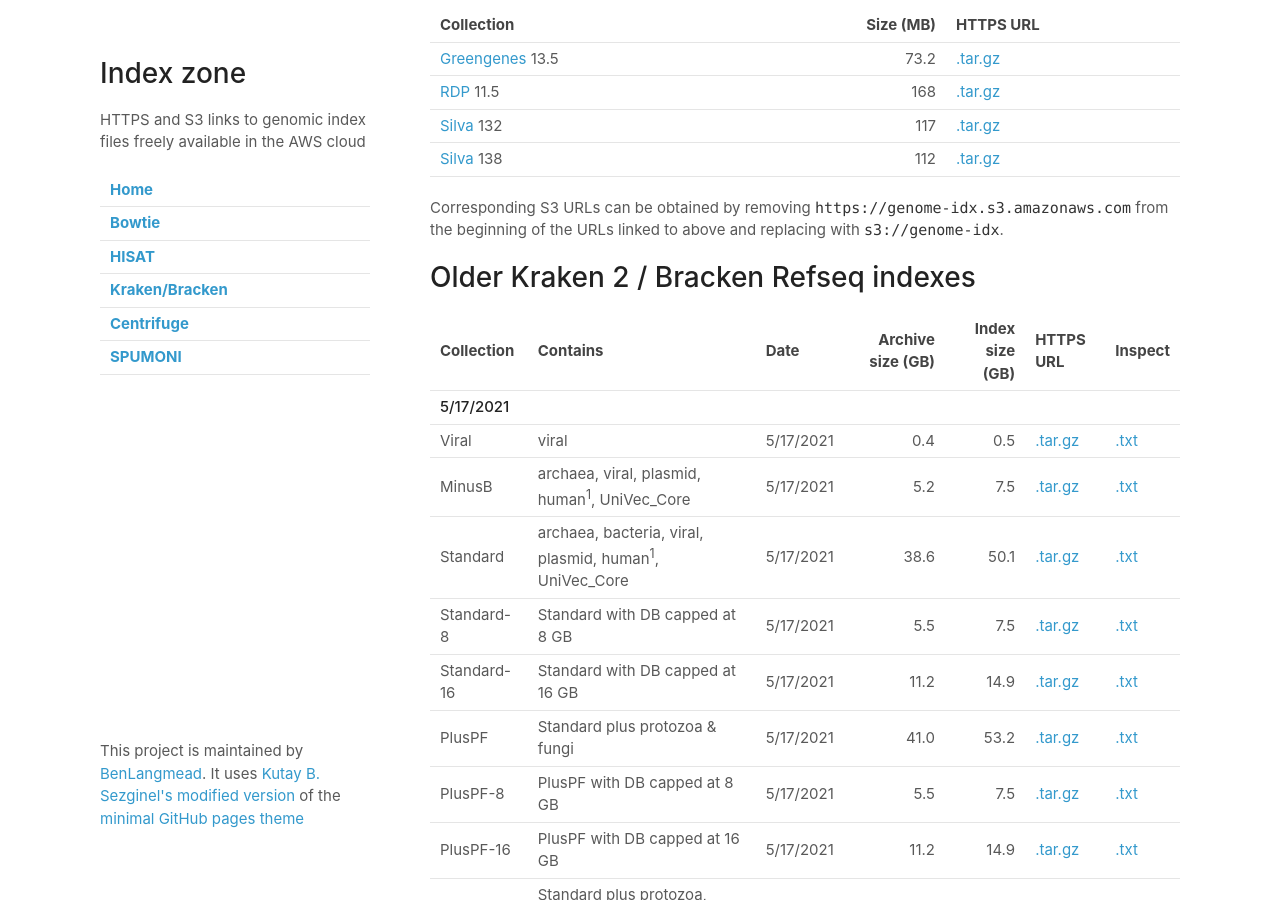
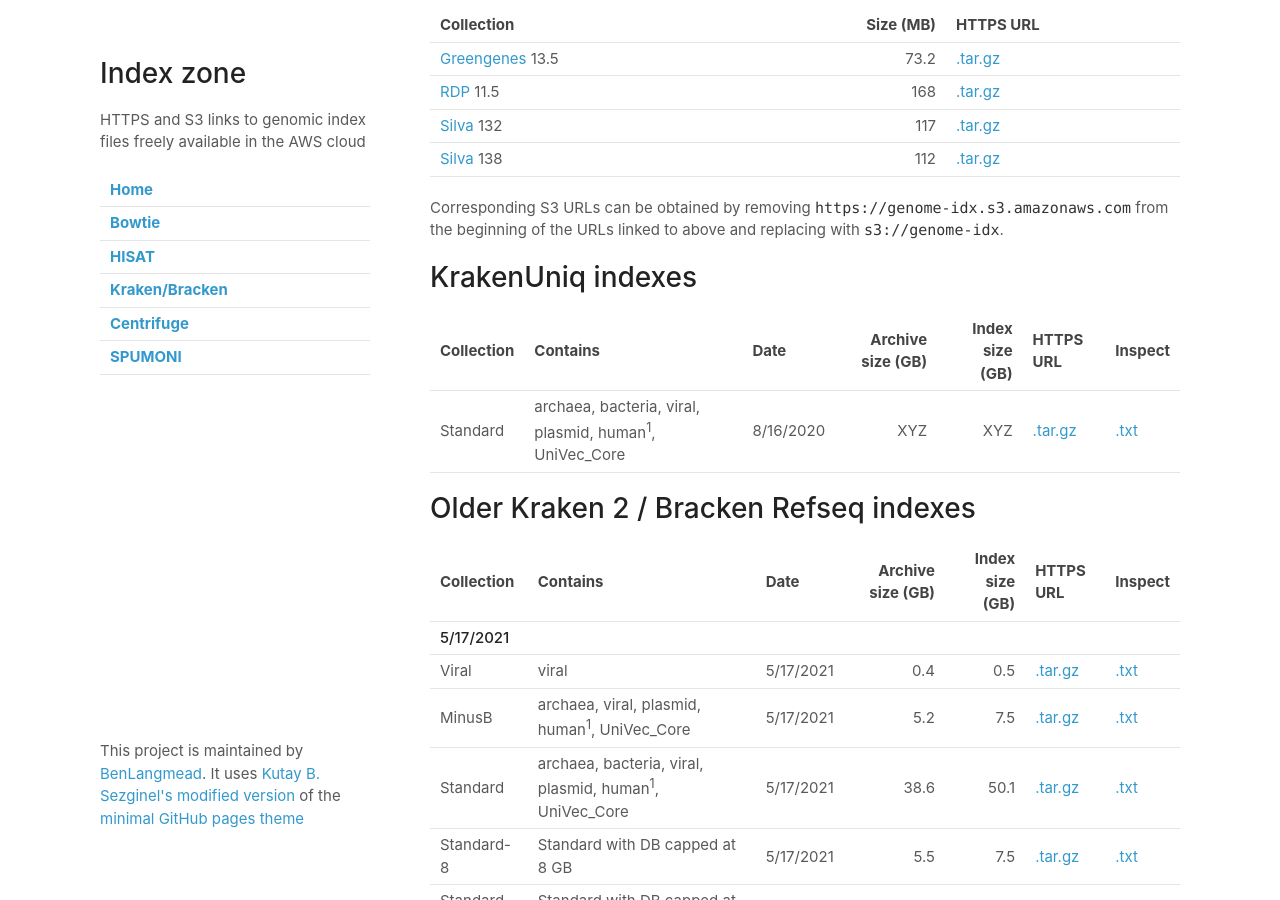
Before and after one commit to BenLangmead/aws-indexes, a Jekyll site: the page built from docs/k2.md, in a window 1280 px wide and 900 px high, scrolled down 1525 px. Built offline with Jekyll 4.4.1, drawn with Linux system fonts in a browser that asks for light colours; our own code applies the rules of GitHub Pages for plain Markdown files; some of the changed text lies outside the part shown.

Commit message:
Fix some broken links

```diff
--- a/docs/k2.md
+++ b/docs/k2.md
@@ -1,4 +1,4 @@
-# Kraken 2 & Bracken indexes
+# Kraken 2, KrakenUniq and Bracken indexes
 
 [Kraken 2](https://github.com/DerrickWood/kraken2/wiki) is a fast and memory efficient tool for taxonomic assignment of metagenomics sequencing reads.  [Bracken](https://ccb.jhu.edu/software/bracken/) is a related tool that additionally estimates relative abundances of species or genera.
 See the Kraken 2 [manual](https://github.com/DerrickWood/kraken2/wiki) for more information about the individual libraries and their relationship to public repositories like [Refseq](https://www.ncbi.nlm.nih.gov/refseq/).
@@ -35,13 +35,13 @@
 [k2_viral_20220607]: https://genome-idx.s3.amazonaws.com/kraken/k2_viral_20220607.tar.gz
 [k2_minusb_20220607]: https://genome-idx.s3.amazonaws.com/kraken/k2_minusb_20220607.tar.gz
 [k2_standard_20220607]: https://genome-idx.s3.amazonaws.com/kraken/k2_standard_20220607.tar.gz
-[k2_standard_8_20220607]: https://genome-idx.s3.amazonaws.com/kraken/k2_standard_8gb_20220607.tar.gz
+[k2_standard_8_20220607]: https://genome-idx.s3.amazonaws.com/kraken/k2_standard_08gb_20220607.tar.gz
 [k2_standard_16_20220607]: https://genome-idx.s3.amazonaws.com/kraken/k2_standard_16gb_20220607.tar.gz
 [k2_pluspf_20220607]: https://genome-idx.s3.amazonaws.com/kraken/k2_pluspf_20220607.tar.gz
 [k2_pluspf_8_20220607]: https://genome-idx.s3.amazonaws.com/kraken/k2_pluspf_8gb_20220607.tar.gz
 [k2_pluspf_16_20220607]: https://genome-idx.s3.amazonaws.com/kraken/k2_pluspf_16gb_20220607.tar.gz
-[k2_pluspfp_20220607]: https://genome-idx.s3.amazonaws.com/kraken/k2_pluspfp_8gb_20220607.tar.gz
-[k2_pluspfp_8_20220607]: https://genome-idx.s3.amazonaws.com/kraken/k2_pluspfp_20220607.tar.gz
+[k2_pluspfp_20220607]: https://genome-idx.s3.amazonaws.com/kraken/k2_pluspfp_20220607.tar.gz
+[k2_pluspfp_8_20220607]: https://genome-idx.s3.amazonaws.com/kraken/k2_pluspfp_08gb_20220607.tar.gz
 [k2_pluspfp_16_20220607]: https://genome-idx.s3.amazonaws.com/kraken/k2_pluspfp_16gb_20220607.tar.gz
 
 [k2_viral_20220607_inspect]: https://genome-idx.s3.amazonaws.com/kraken/viral_20220607/inspect.txt
@@ -50,10 +50,10 @@
 [k2_standard_8_20220607_inspect]: https://genome-idx.s3.amazonaws.com/kraken/standard_8gb_20220607/inspect.txt
 [k2_standard_16_20220607_inspect]: https://genome-idx.s3.amazonaws.com/kraken/standard_16gb_20220607/inspect.txt
 [k2_pluspf_20220607_inspect]: https://genome-idx.s3.amazonaws.com/kraken/pluspf_20220607/inspect.txt
-[k2_pluspf_8_20220607_inspect]: https://genome-idx.s3.amazonaws.com/kraken/pluspf_8gb_20220607/inspect.txt
+[k2_pluspf_8_20220607_inspect]: https://genome-idx.s3.amazonaws.com/kraken/pluspf_08gb_20220607/inspect.txt
 [k2_pluspf_16_20220607_inspect]: https://genome-idx.s3.amazonaws.com/kraken/pluspf_16gb_20220607/inspect.txt
 [k2_pluspfp_20220607_inspect]: https://genome-idx.s3.amazonaws.com/kraken/pluspfp_20220607/inspect.txt
-[k2_pluspfp_8_20220607_inspect]: https://genome-idx.s3.amazonaws.com/kraken/pluspfp_8gb_20220607/inspect.txt
+[k2_pluspfp_8_20220607_inspect]: https://genome-idx.s3.amazonaws.com/kraken/pluspfp_08gb_20220607/inspect.txt
 [k2_pluspfp_16_20220607_inspect]: https://genome-idx.s3.amazonaws.com/kraken/pluspfp_16gb_20220607/inspect.txt
 
 1. Human libraries are created with the `--no-mask` argument
@@ -86,6 +86,15 @@
 [k2_16s_silva_138]: https://genome-idx.s3.amazonaws.com/kraken/16S_Silva138_20200326.tgz
 
 Corresponding S3 URLs can be obtained by removing `https://genome-idx.s3.amazonaws.com` from the beginning of the URLs linked to above and replacing with `s3://genome-idx`.
+
+# KrakenUniq indexes
+
+Collection    | Contains                                                          | Date      | Archive size (GB) | Index size (GB) | HTTPS URL                       | Inspect
+------------- |-------------------------------------------------------------------|-----------|------------------:|----------------:|---------------------------------| -------
+Standard      | archaea, bacteria, viral, plasmid, human<sup>1</sup>, UniVec_Core | 8/16/2020 |               XYZ |             XYZ | [.tar.gz][ku_standard_20220607] | [.txt][k2_standard_20220607_inspect]
+
+[ku_standard_20220607]: https://genome-idx.s3.amazonaws.com/kraken/uniq
+[k2_standard_20220607_inspect]: https://genome-idx.s3.amazonaws.com/kraken/uniq
 
 # Older Kraken 2 / Bracken Refseq indexes
 
```
